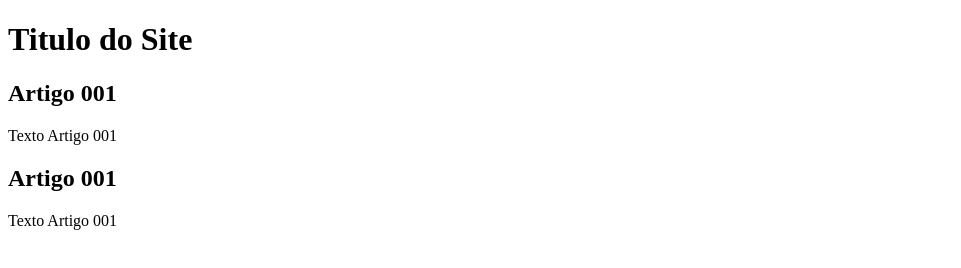
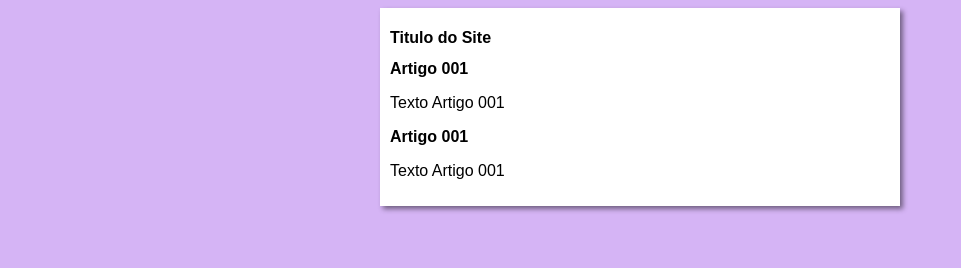
Before and after one commit to 122vi/NovoReposit-rioAula, a plain HTML site: page site/index.html in a window 1280 px wide. Shown: the whole page, without its empty margins (0-961 px from the left). Drawn offline with Linux system fonts and the light colour scheme.

Commit message:
iniciei o Design

```diff
--- /dev/null
+++ b/site/estilo/style.css
@@ -0,0 +1,14 @@
+*{
+    font-family: Arial, Helvetica, sans-serif;
+    font-size: 16px;
+}
+body{
+    background-color: rgb(213, 180, 245);
+}
+main{
+    background-color: white;
+    width: 500px;
+    margin: auto;
+    padding: 10px;
+    box-shadow: 3px 3px 5px rgb(0,0,0,0.473);
+}
--- a/site/index.html
+++ b/site/index.html
@@ -5,6 +5,7 @@
     <meta http-equiv="X-UA-Compatible" content="IE=edge">
     <meta name="viewport" content="width=device-width, initial-scale=1.0">
     <title>Titulo do site</title>
+    <link rel="stylesheet" href="estilo/style.css">
 </head>
 <body>
     <main>
```
